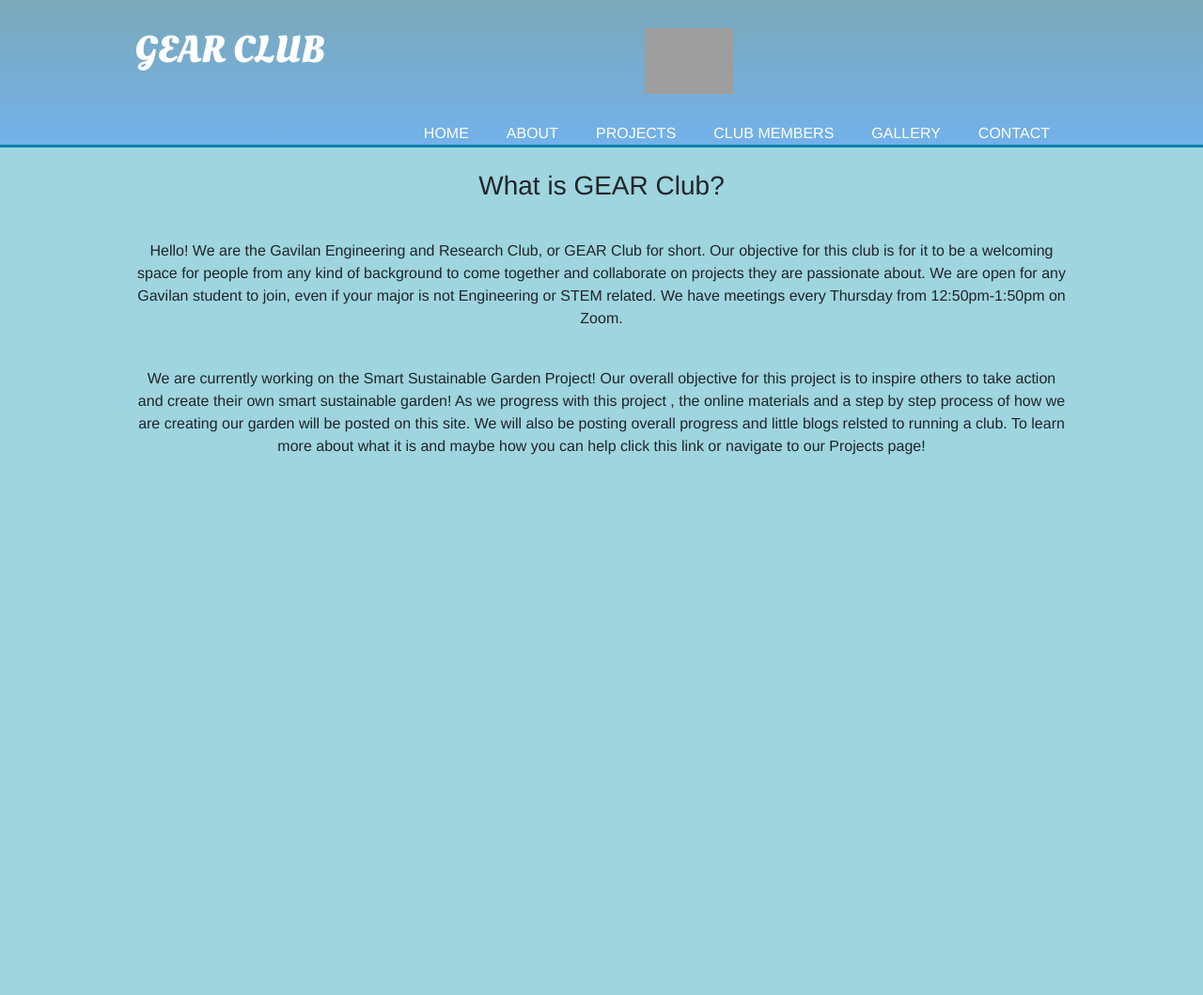
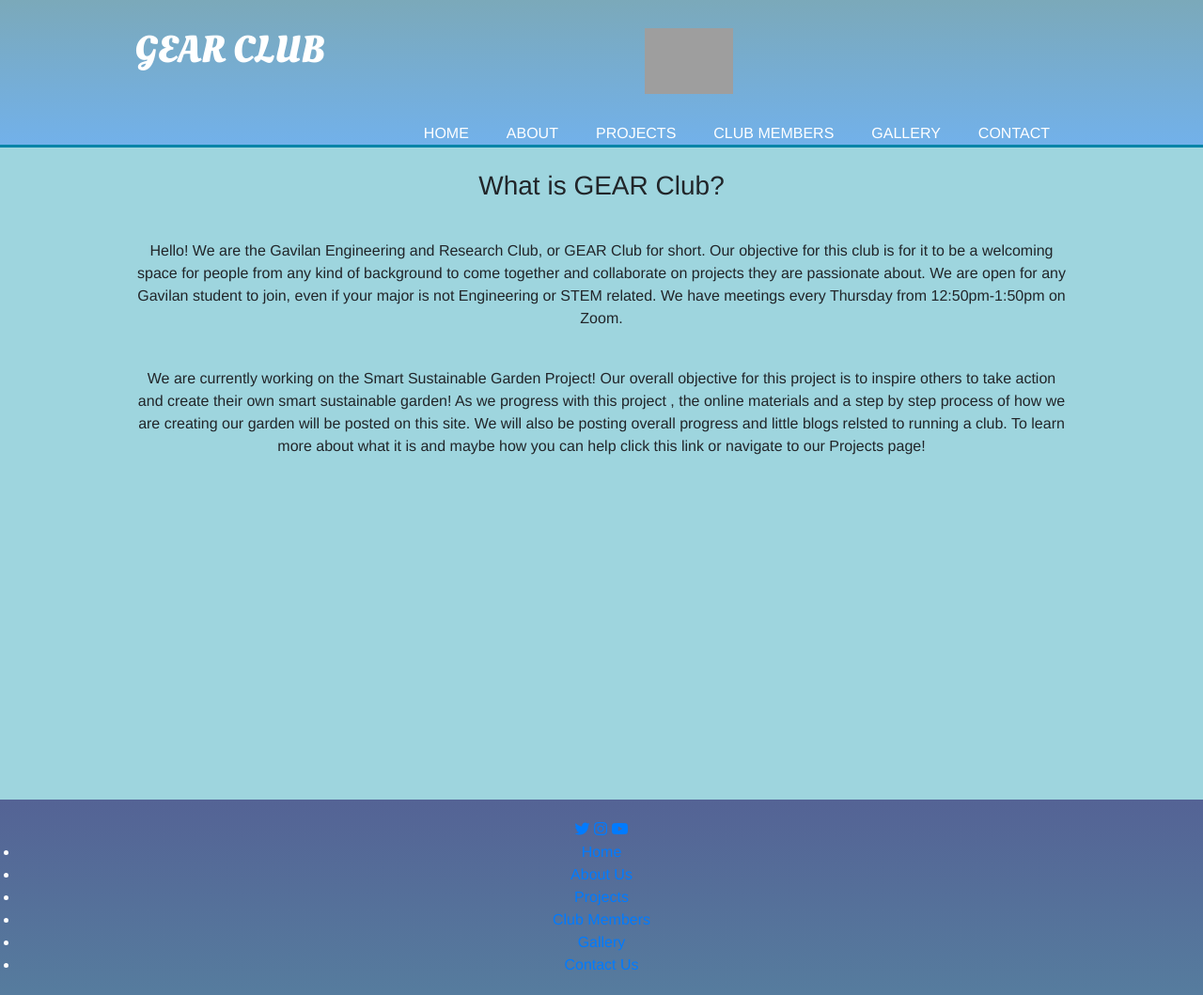
Before and after one commit to amsolorio-coder/GEAR, a plain HTML site: page about.html in a window 1280 px wide. Shown: the whole page at 94% size. Before the commit the page ends 800 px from the top, so only its background shows below. Drawn offline with nearby package versions, Linux system fonts and the light colour scheme; files that its build step writes are made by us from their sources; grey boxes are pictures that could not be loaded.

Commit message:
Update about.html

```diff
--- a/about.html
+++ b/about.html
@@ -79,7 +79,12 @@
       href="https://fonts.googleapis.com/css2?family=Raleway:wght@700&display=swap"
       rel="stylesheet"
     />
-    <link rel="stylesheet" href="/GEAR/style.css" />
+    <link
+      rel="stylesheet"
+      href="https://cdnjs.cloudflare.com/ajax/libs/font-awesome/5.15.2/css/all.min.css"
+    />
+
+    <link rel="stylesheet" href="/GEARClub/style.css" />
     <link
       rel="shortcut icon"
       href="https://cdn.glitch.com/f6508cf9-1bcc-4284-a34d-1bcab5fe0551%2FPaint_3D_3_25_2021_3_41_58_PM.png?v=1626908553355"
@@ -160,6 +165,59 @@
       </div>
     </section>
 
+    <br /><!-- Footer
+      <footer class="w3-container w3-padding-64 w3-center w3-black w3-xlarge">
+        <a href="#"><i class="fa fa-twitter"></i></a>
+        <a href="#"><i class="fa fa-flickr"></i></a>
+        <a href="#"><i class="fa fa-linkedin"></i></a>
+        <p class="w3-medium"></p>
+      </footer>
+    </footer-->
+    <br /><!-- Footer -->
+    <footer>
+      <div class="content">
+        <div class="top">
+          <div class="logo-details"></div>
+          <div class="media-icons">
+            <a href="https://twitter.com/GEARClub5"
+              ><i class="fab fa-twitter"></i
+            ></a>
+            <a href="https://www.instagram.com/gear_club2021/"
+              ><i class="fab fa-instagram"></i
+            ></a>
+
+            <a href="https://www.youtube.com/channel/UC77kPUDM07rsGGA-vDpmuog"
+              ><i class="fab fa-youtube"></i
+            ></a>
+          </div>
+        </div>
+        <div class="link-boxes">
+          <ul class="box">
+            <li><a href="index.html">Home</a></li>
+            <li><a href="about.html">About Us</a></li>
+            <li><a href="project.html">Projects</a></li>
+            <li><a href="clubmembers.html">Club Members</a></li>
+            <li><a href="gallery.html">Gallery</a></li>
+            <li><a href="contacts.html">Contact Us</a></li>
+          </ul>
+
+          <!-- <ul class="box">
+            <li class="link_name">Account</li>
+            <li><a href="#">Profile</a></li>
+            <li><a href="#">My account</a></li>
+            <li><a href="#">Prefrences</a></li>
+            <li><a href="#">Purchase</a></li>
+          </ul>
+
+          <ul class="box input-box">
+            <li class="link_name">Subscribe</li>
+            <li><input type="text" placeholder="Enter your email" /></li>
+            <li><input type="button" value="Subscribe" /></li>
+          </ul> -->
+        </div>
+      </div>
+    </footer>
+
     <div class="clearfix"></div>
   </body>
 </html>
```
